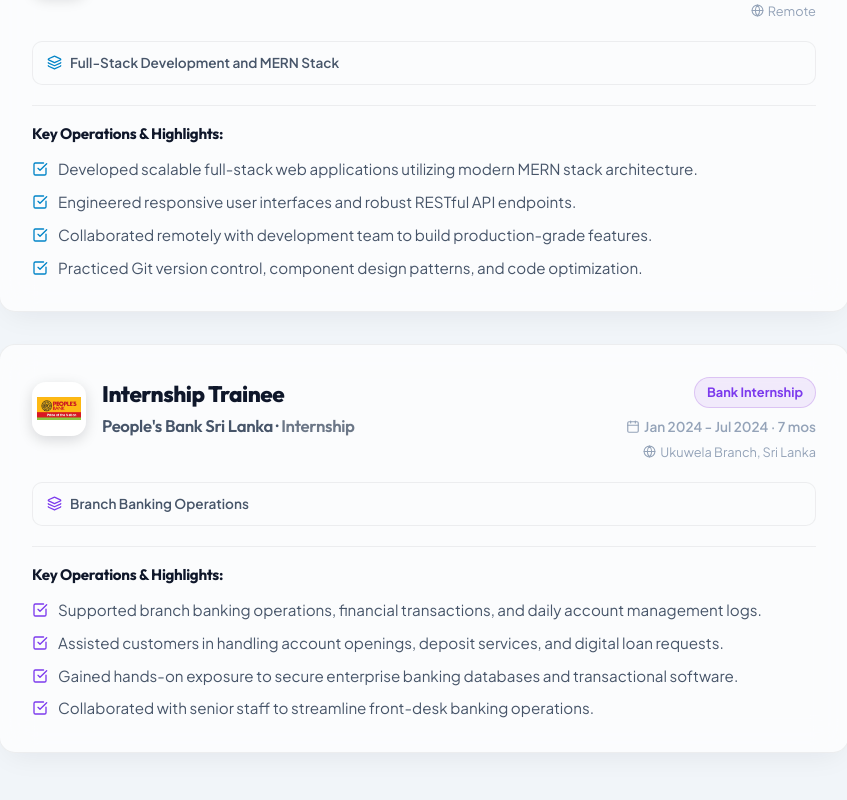
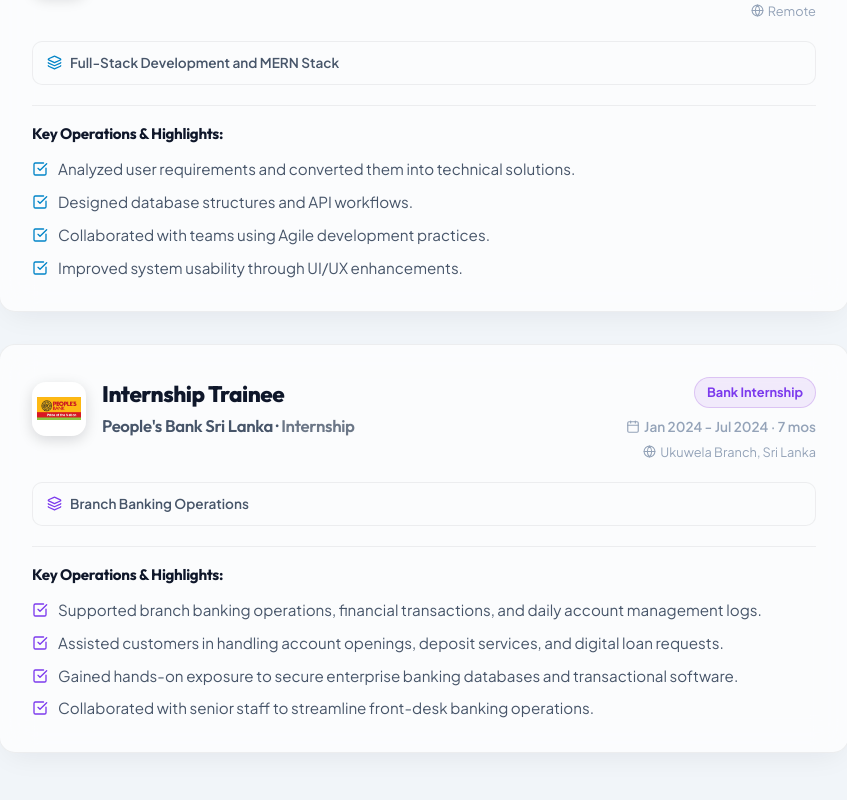
Before and after one commit to rashminda-aluvihare/My-portfolio, a React (Vite) app: page / in a window 1280 px wide. Shown: the part 2089-2889 px from the top of the page, without its empty margins (216-1063 px from the left). Built offline with nearby package versions, Linux system fonts and the light colour scheme; no server answers.

Commit message:
Update Decodelabs experience bullet points

```diff
--- a/src/components/Experience.jsx
+++ b/src/components/Experience.jsx
@@ -15,10 +15,10 @@ export default function Experience() {
       skills: 'Full-Stack Development and MERN Stack',
       certificate: 'Internship Certificate',
       responsibilities: [
-        'Developed scalable full-stack web applications utilizing modern MERN stack architecture.',
-        'Engineered responsive user interfaces and robust RESTful API endpoints.',
-        'Collaborated remotely with development team to build production-grade features.',
-        'Practiced Git version control, component design patterns, and code optimization.',
+        'Analyzed user requirements and converted them into technical solutions.',
+        'Designed database structures and API workflows.',
+        'Collaborated with teams using Agile development practices.',
+        'Improved system usability through UI/UX enhancements.',
       ],
       badgeColor: 'var(--accent-cyan)',
       bgAlpha: 'rgba(0, 242, 254, 0.1)',
```
